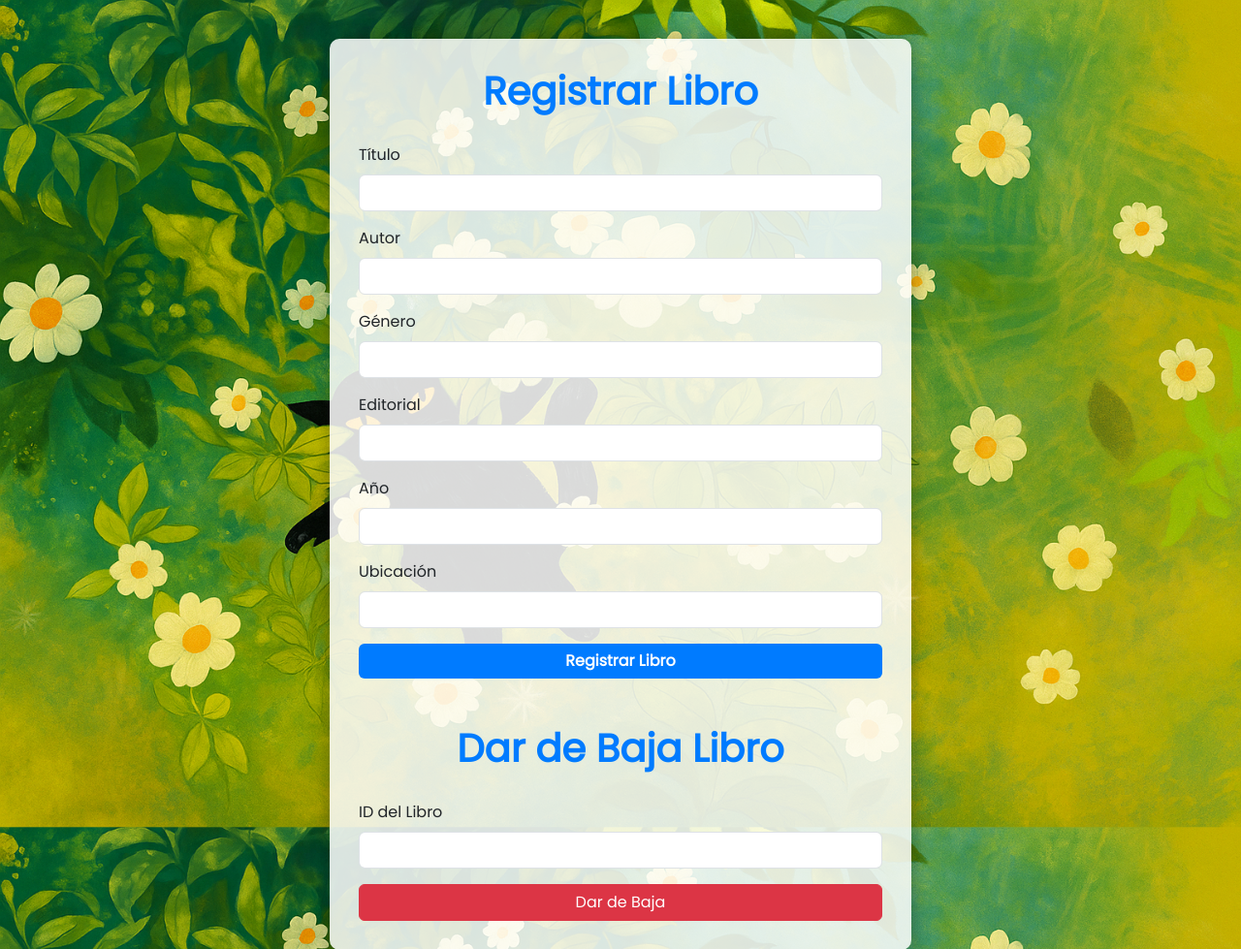
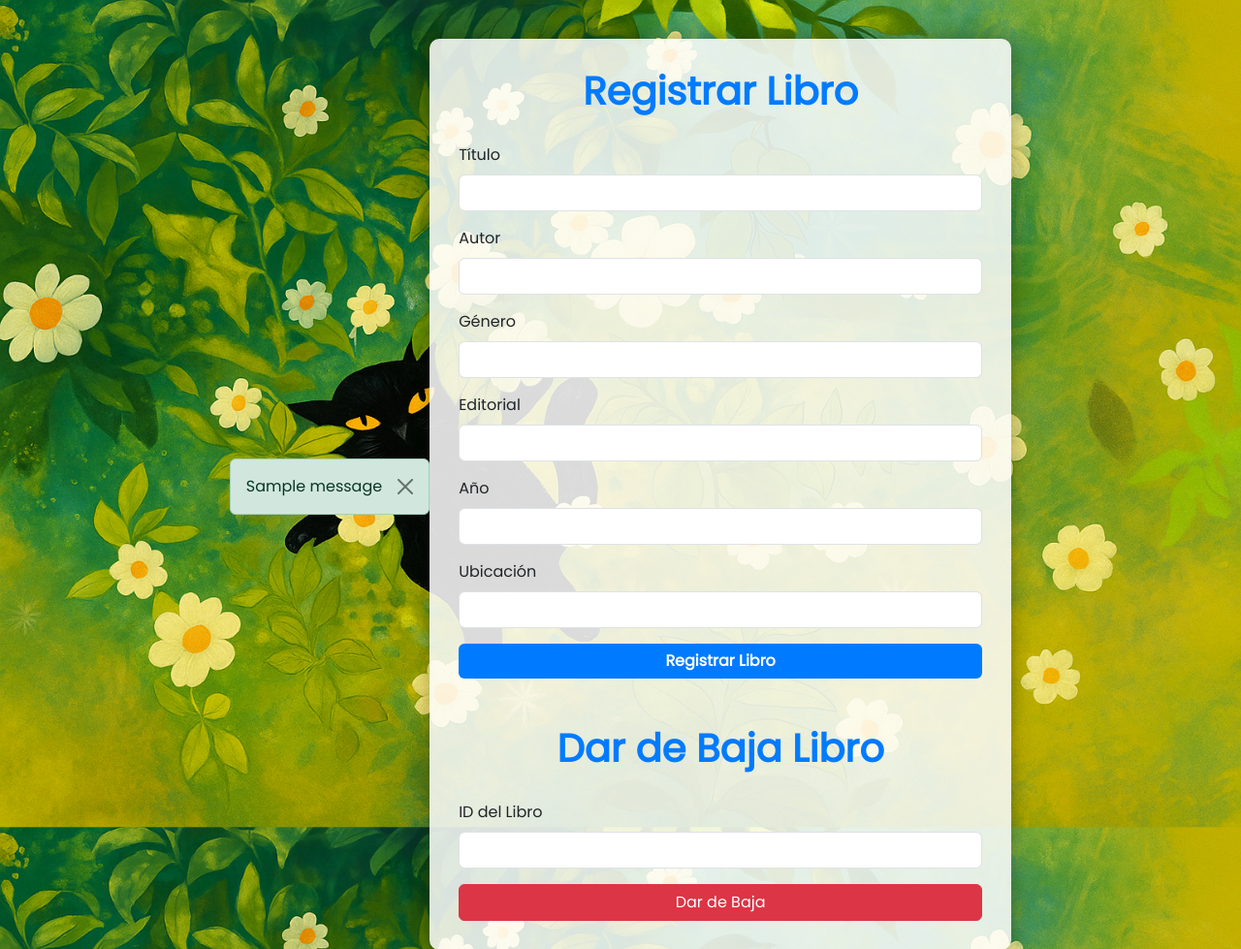
Before and after one commit to anngelit0/biblioteca_web, a Flask app: page /registrar in a window 1280 px wide. Shown: the top 979 px of the page at 97% size. Run offline with Flask 3, Linux system fonts and the light colour scheme; tables that the repository leaves empty hold one stand-in row (values such as "Sample post"); one stand-in notice (Sample message) is shown; some libraries are stand-ins or nearby versions.

Commit message:
Subir  4

```diff
--- a/templates/registrar.html
+++ b/templates/registrar.html
@@ -42,6 +42,16 @@
     </style>
 </head>
 <body>
+    {% with messages = get_flashed_messages(with_categories=true) %}
+        {% if messages %}
+            {% for category, message in messages %}
+                <div class="alert alert-{{ category }} alert-dismissible fade show" role="alert">
+                    {{ message }}
+                    <button type="button" class="btn-close" data-bs-dismiss="alert" aria-label="Close"></button>
+                </div>
+            {% endfor %}
+        {% endif %}
+    {% endwith %}
     <div class="overlay">
         <h1>Registrar Libro</h1>
 
```
